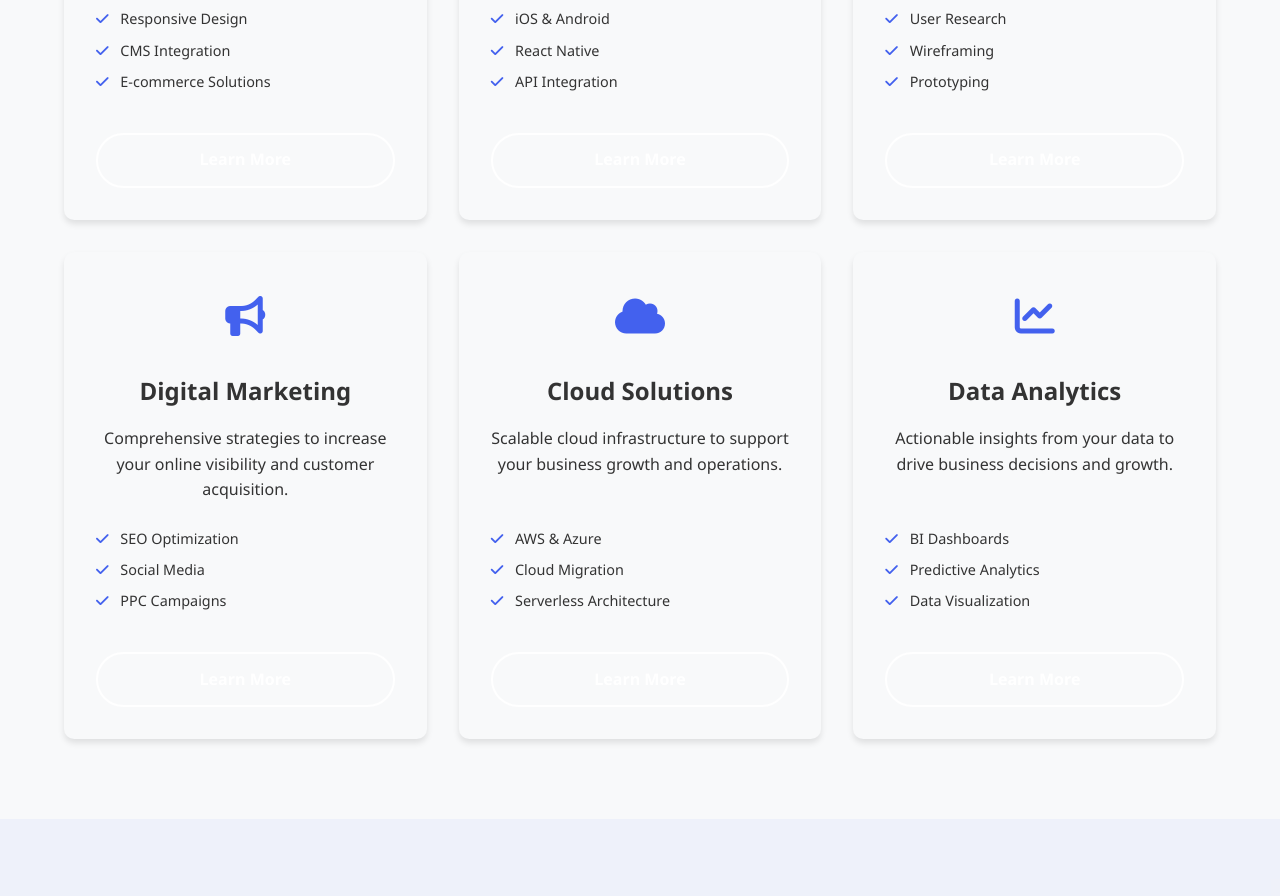
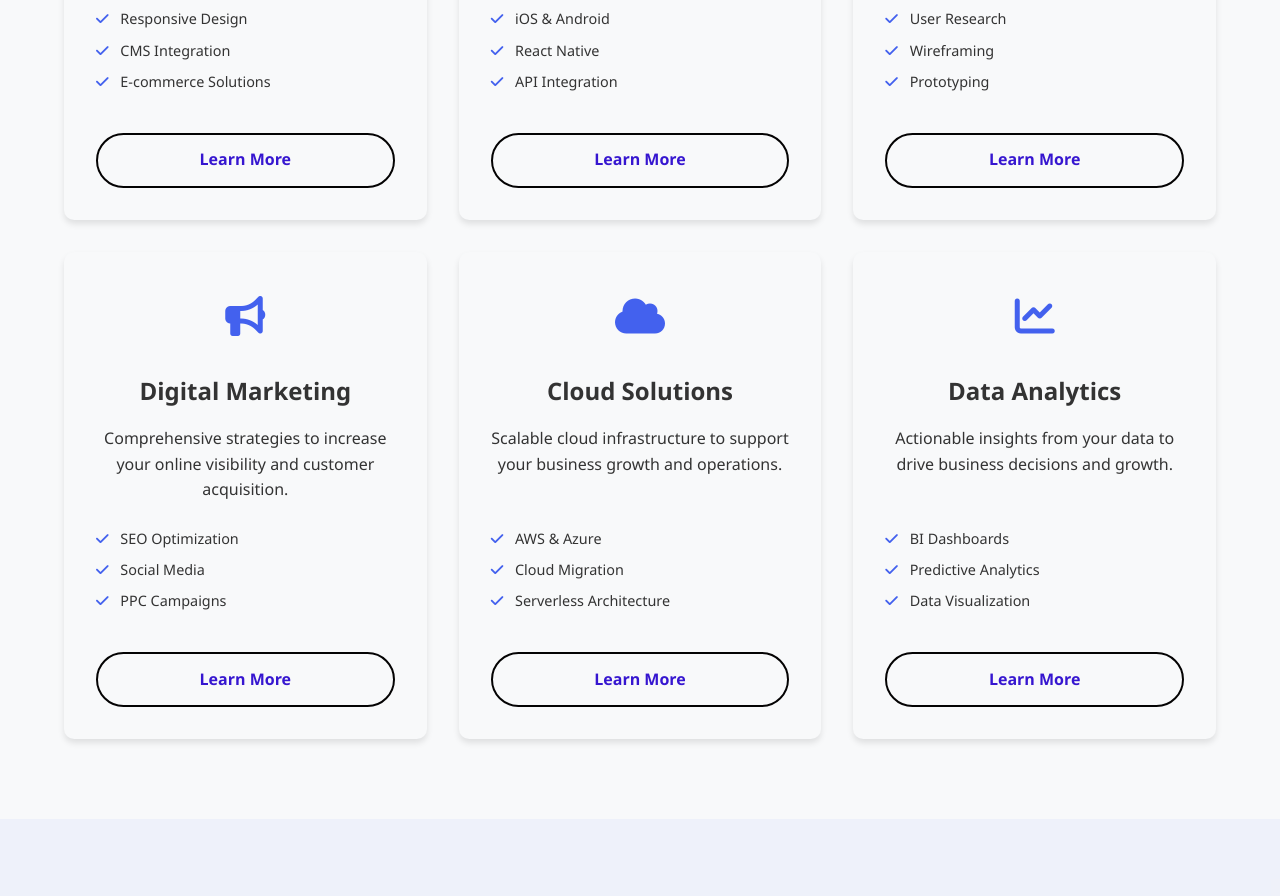
Before and after one commit to md-asadul-islam/wifi, a plain HTML site: page services.html in a window 1280 px wide. Shown: the part 900-1796 px from the top of the page. Drawn offline with Linux system fonts and the light colour scheme; a script that the page names is missing.

Commit message:
Update services-style.css

```diff
--- a/css/services-style.css
+++ b/css/services-style.css
@@ -64,6 +64,11 @@
 .service-card p {
   margin-bottom: 1.5rem;
   flex-grow: 1;
+}
+
+.btn-outline {
+  border: 2px solid #040303;
+  color: #3616d0;
 }
 
 .service-features {
```
